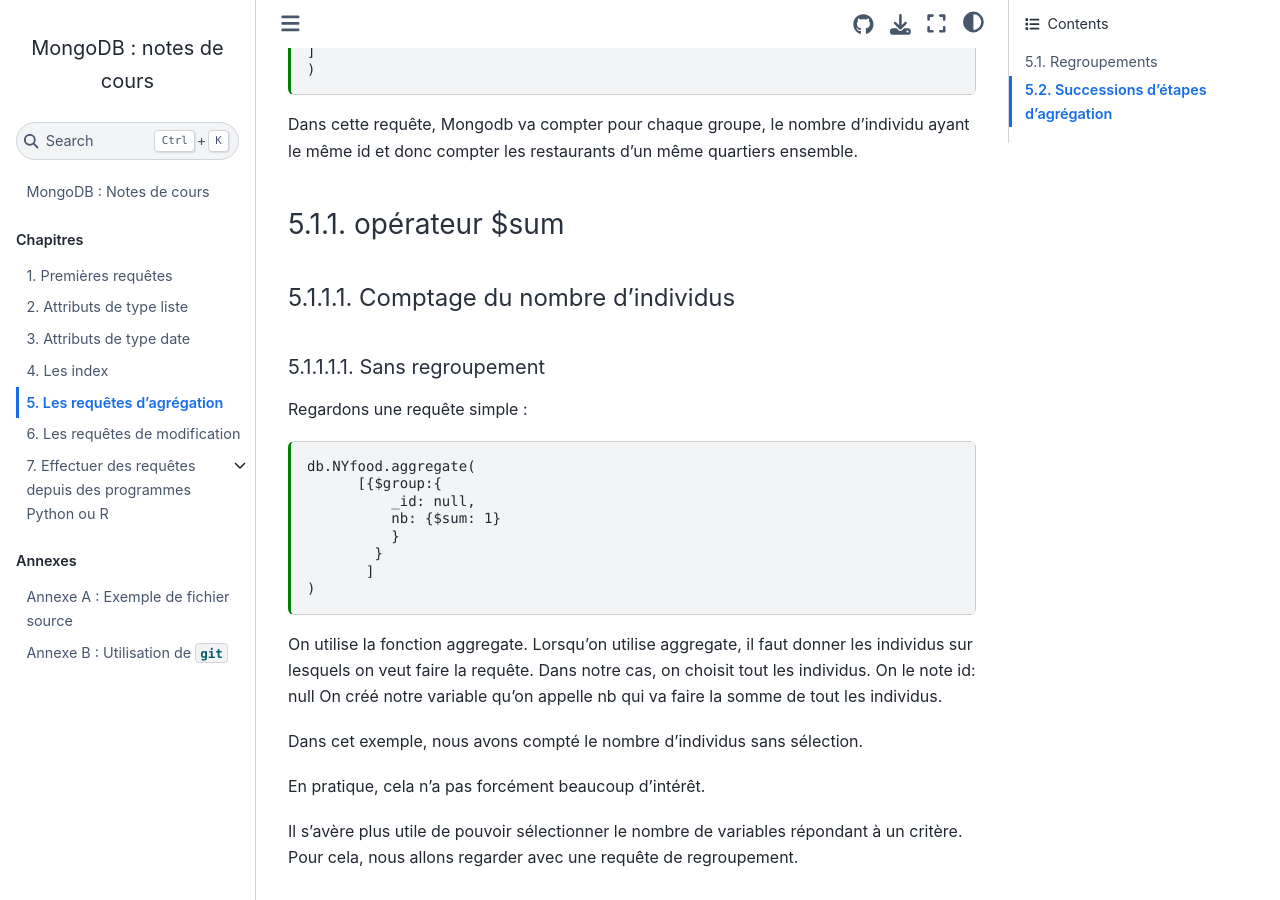
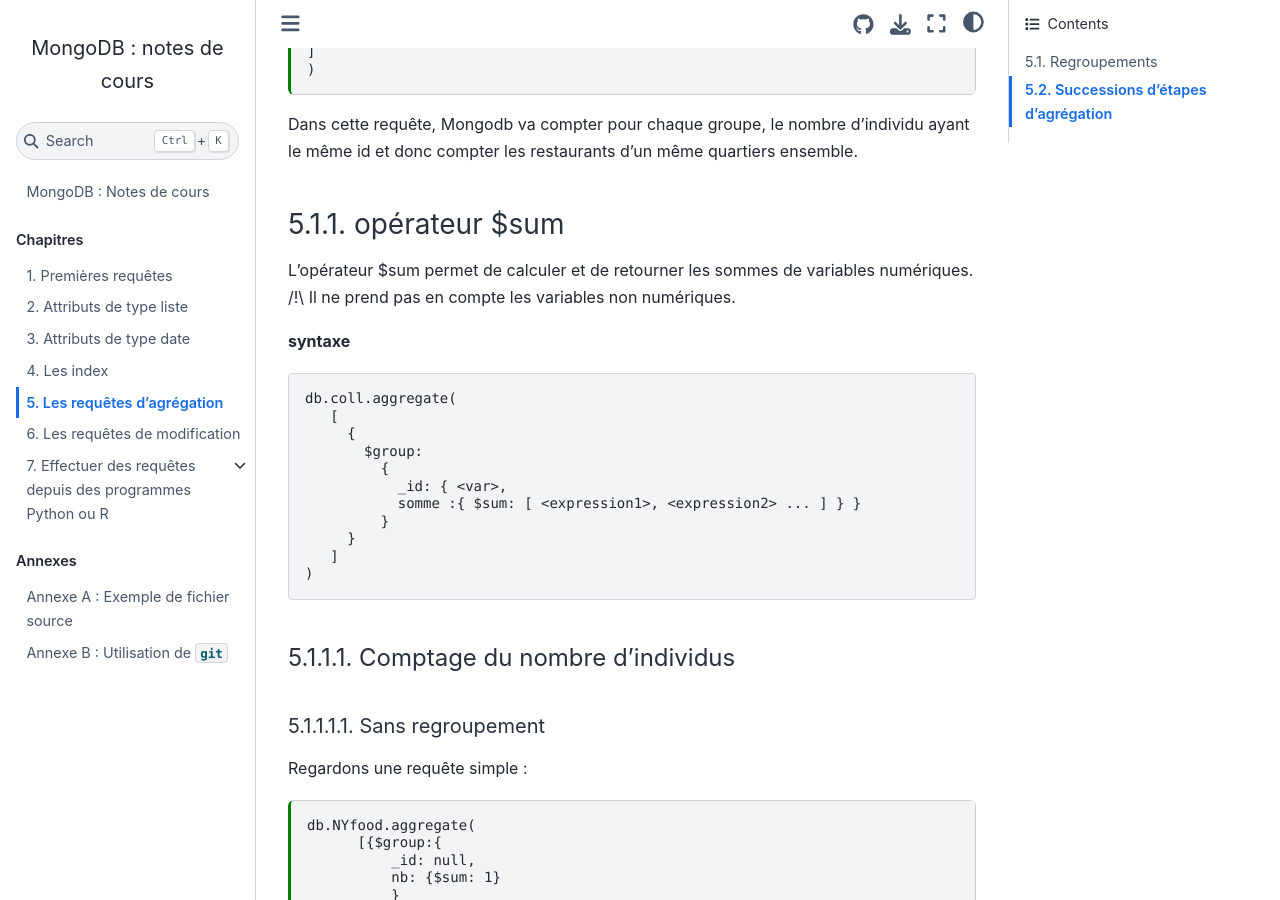
Before and after one commit to rtavenar/mongo_book, a Jupyter Book: the page built from content/05_agreg.md, in a window 1280 px wide and 900 px high, scrolled down 1405 px. Built offline with Jupyter Book 1.0.4 settings and Sphinx 7.4.7 and the Sphinx Book theme 1.1.4, drawn with Linux system fonts in a browser that asks for light colours.

Commit message:
Update 05_agreg.md

````diff
--- a/content/05_agreg.md
+++ b/content/05_agreg.md
@@ -85,6 +85,24 @@ Dans cette requête, Mongodb va compter pour chaque groupe, le nombre d'individu
 
 
 ### opérateur $sum
+
+L'opérateur $sum permet de calculer et de retourner les sommes de variables numériques. /!\ Il ne prend pas en compte les variables non numériques.
+
+**syntaxe**
+
+```
+db.coll.aggregate(
+   [
+     {
+       $group:
+         {
+           _id: { <var>,
+	   somme :{ $sum: [ <expression1>, <expression2> ... ] } }
+         }
+     }
+   ]
+)
+```
 
 #### Comptage du nombre d'individus
 ##### Sans regroupement
````
